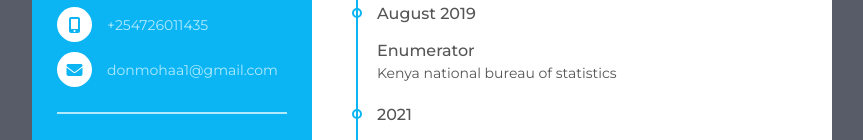
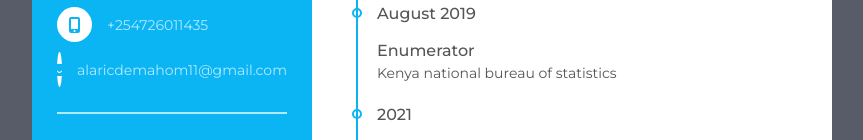
Before and after one commit to Donmohaa1/internship-zuri, a plain HTML site: page index.html in a window 1280 px wide. Shown: the part 466-606 px from the top of the page, without its empty margins (208-1071 px from the left). Drawn offline with Linux system fonts and the light colour scheme.

Commit message:
Update index.html

```diff
--- a/index.html
+++ b/index.html
@@ -42,7 +42,7 @@
                <i class="fas fa-envelope"></i>
              </div>
              <div class="data">
-               donmohaa1@gmail.com
+               alaricdemahom11@gmail.com
              </div>
            </li>
            <!--<li>
```
